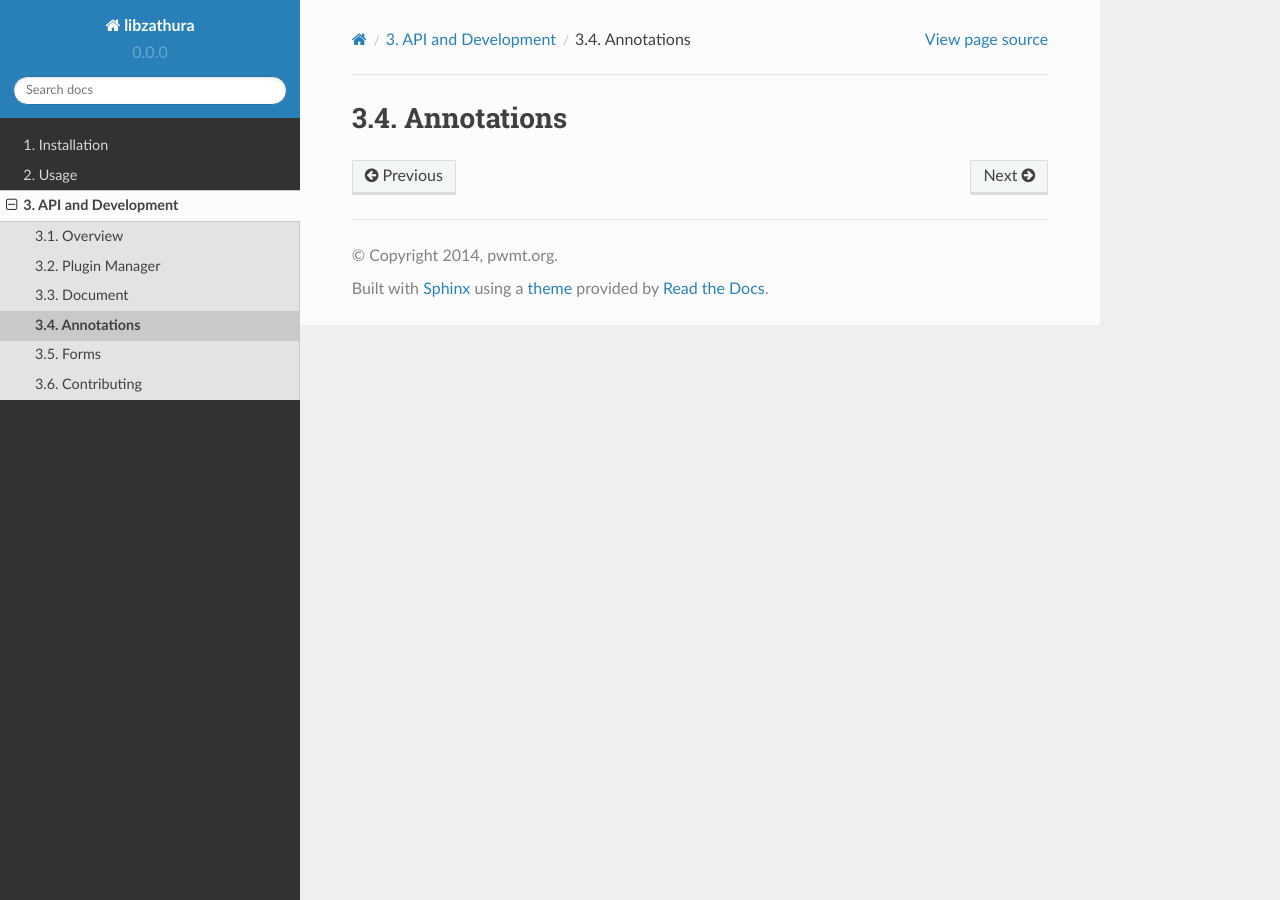
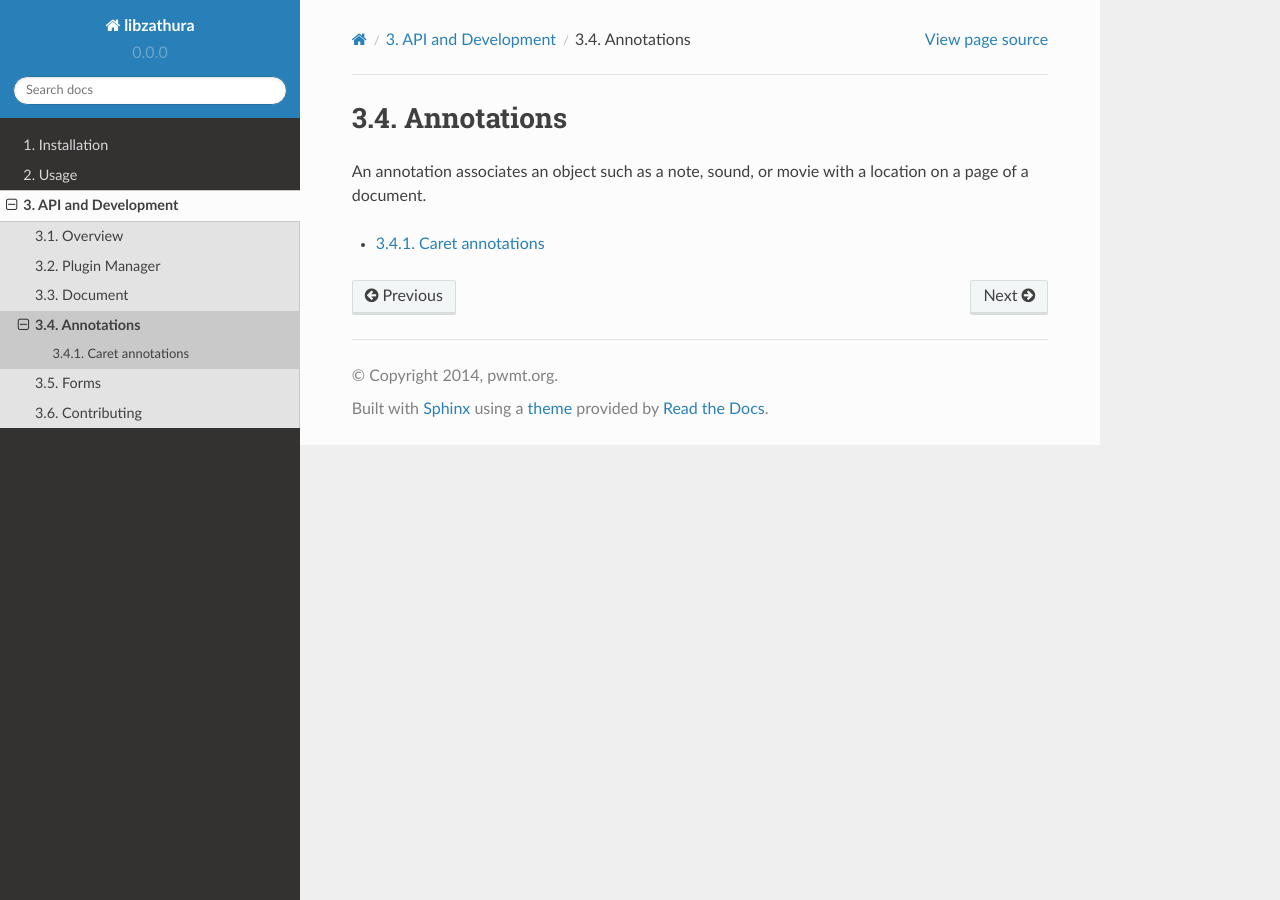
Before and after one commit to pwmt/libzathura, a Sphinx documentation site: the page built from doc/api/annotations.rst, in a window 1280 px wide. Built offline with Sphinx 7.4.7 and the Read the Docs theme 2.0.0, drawn with Linux system fonts in a browser that asks for light colours.

Commit message:
Add annotation caret documentation

```diff
--- a/doc/api/annotations.rst
+++ b/doc/api/annotations.rst
@@ -1,2 +1,11 @@
 Annotations
 ===========
+
+An annotation associates an object such as a note, sound, or movie with a
+location on a page of a document.
+
+.. toctree::
+  :maxdepth: 2
+  :numbered:
+
+  annotations/annotation-caret
```
Also changed, not shown: doc/api/annotations/annotation-caret.rst (added, +10 -0 lines), 1 other file.
